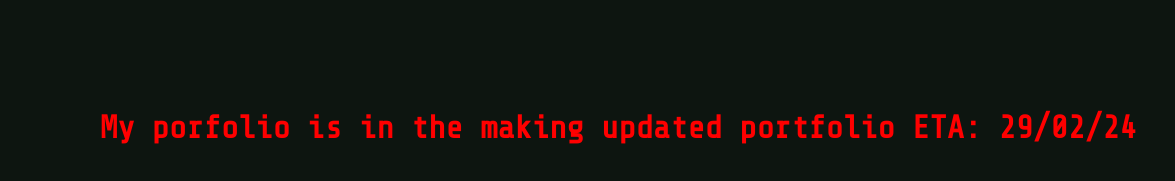
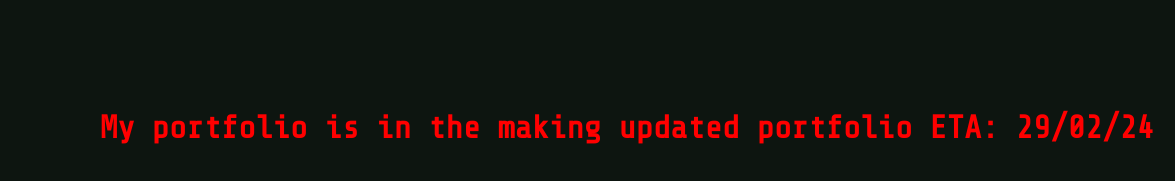
Before and after one commit to avesbilal/portfolio, a plain HTML site: page index.html in a window 1280 px wide. Shown: the part 619-800 px from the top of the page, 0-1175 px from the left. Drawn offline with nearby package versions, Linux system fonts and the light colour scheme; a web font is replaced by a local one.

Commit message:
rectified spelling in the message

```diff
--- a/index.html
+++ b/index.html
@@ -42,6 +42,6 @@
             <a href="pages/about.html">About</a>
         </div>
     </div>
-    <h1 class="notice">My porfolio is in the making updated portfolio ETA: 29/02/24</h1>
+    <h1 class="notice">My portfolio is in the making updated portfolio ETA: 29/02/24</h1>
 </body>
 </html>
```
Also changed, not shown: 1 other file.
